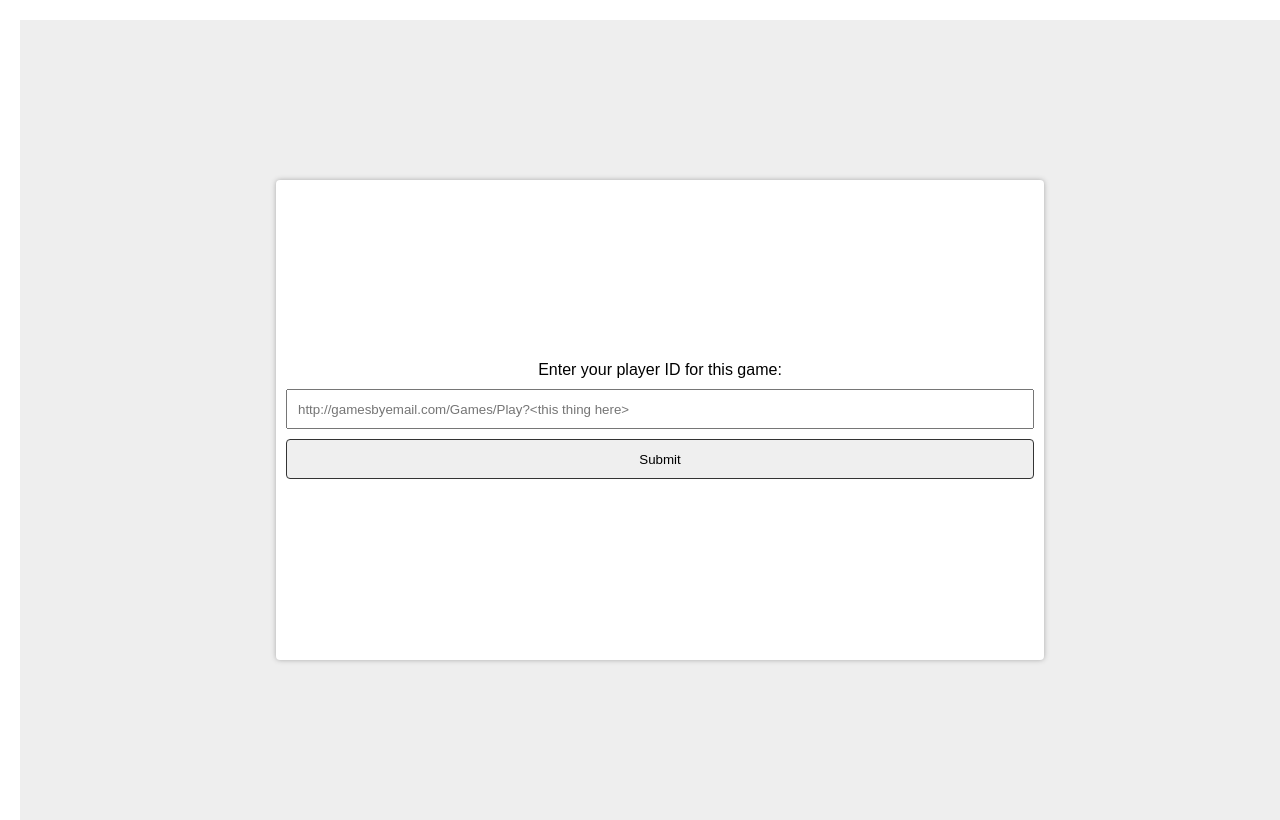
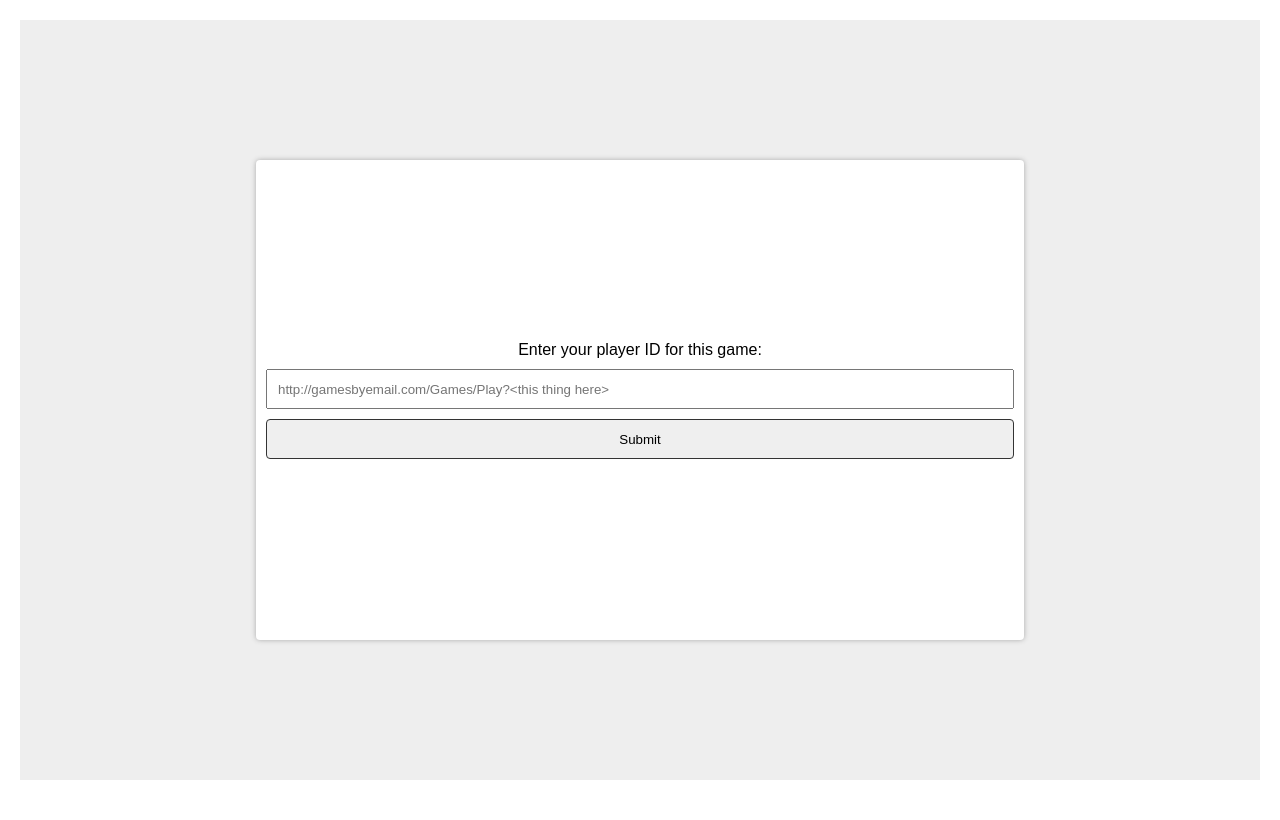
Before and after one commit to jetpacmonkey/diplo-chat, a React (Create React App) app: page / in a window 1280 px wide. Built offline with nearby package versions, Linux system fonts and the light colour scheme.

Commit message:
Small CSS sizing tweak for IdInput

```diff
--- a/src/App.css
+++ b/src/App.css
@@ -9,8 +9,8 @@
 }
 
 .IdInput {
-  height: 100vh;
-  width: 100vw;
+  height: 100%;
+  width: 100%;
   display: flex;
   justify-content: center;
   align-items: center;
```
